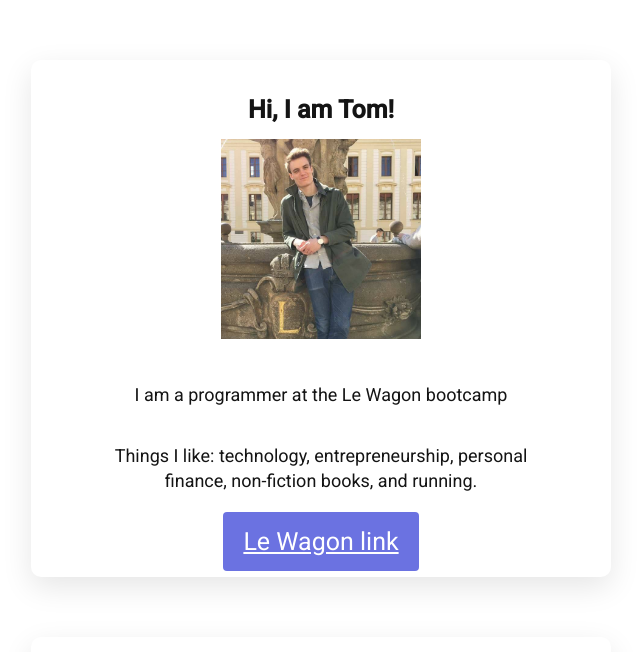
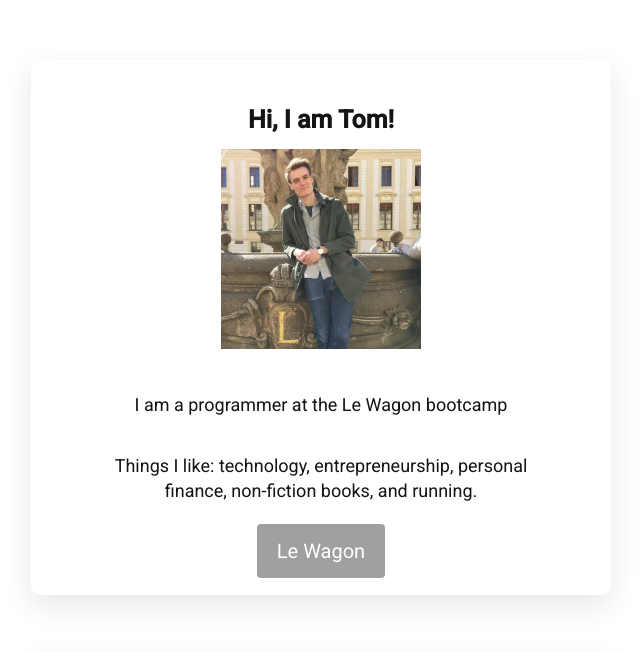
Before and after one commit to TomLouwagie/profile, a plain HTML site: page index.html in a window 1280 px wide. Shown: the top 652 px of the page, without its empty margins (319-959 px from the left). Drawn offline with Linux system fonts and the light colour scheme.

Commit message:
make my profile prettier

```diff
--- a/index.html
+++ b/index.html
@@ -25,7 +25,7 @@
         <img src="images/profile_picture_fb.jpg" alt="Profile picture of Tom" width="200" height="200">
         <p>I am a programmer at the Le Wagon bootcamp</p>
         <p>Things I like: technology, entrepreneurship, personal finance, non-fiction books, and running.</p>
-        <a href="https://www.lewagon.com/" class="btn-blue">Le Wagon link</a>
+        <a href="https://www.lewagon.com/" class="btn-blue" target="_blank">Le Wagon</a>
       </div>
       <div class="card-white text-center">
         <h3>Follow me on social media</h3>
--- a/style.css
+++ b/style.css
@@ -39,7 +39,7 @@ a:hover {
 
 .card-white {
   margin: 60px;
-  padding: 20px;
+  padding: 30px;
   background-color: rgba(255, 255, 255, 1);
   box-shadow: 0px 10px 30px rgb(0 0 0 / 10%);
   border-radius: 10px;
@@ -84,10 +84,16 @@ a:hover {
 }
 
 .btn-blue {
-    background-color: #6B72E1;
-    color: white;
-    padding: 15px 20px;
-    border-radius: 4px;
-    margin: 50px 50px 50px 50px;
+  background-color:rgba(160, 160, 160, 1);
+  color: white;
+  padding: 15px 20px;
+  border-radius: 4px;
+  margin: 50px;
+  font-size: 20px;
+  text-decoration: none;
+}
 
+.btn-blue:hover {
+  background-color:rgba(120, 120, 120, 1);
+  color: white;
 }
```
